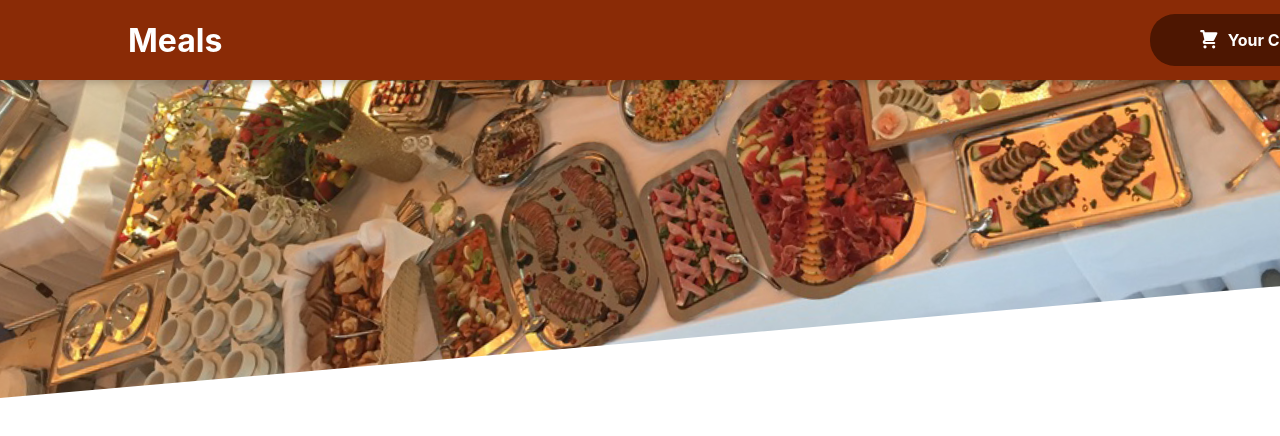
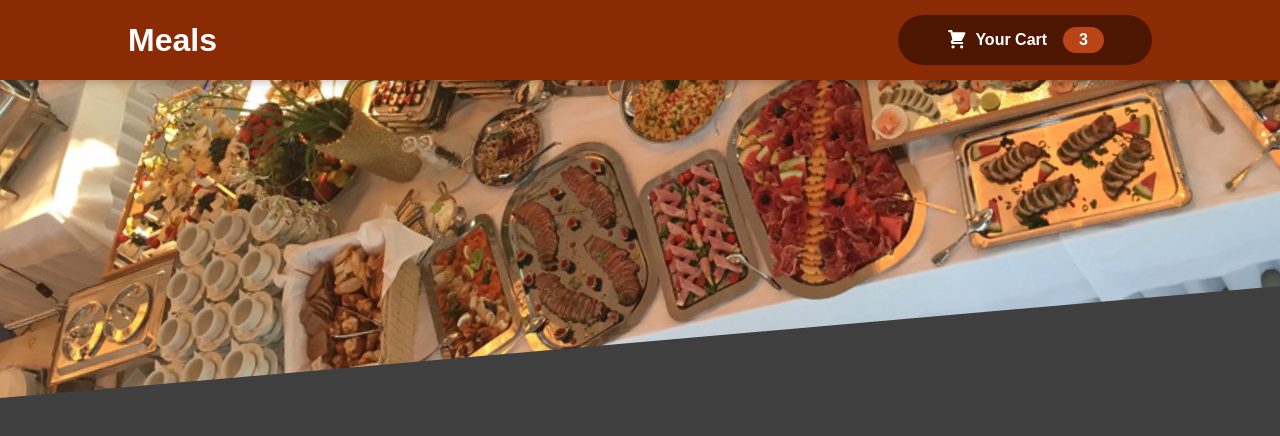
Before and after one commit to jefrey05/react-food-ordering-app, a React (Create React App) app: page / in a window 1280 px wide. Shown: the top 436 px of the page. Built offline with nearby package versions, Linux system fonts and the light colour scheme.

Commit message:
start layout for app

```diff
--- a/src/components/Layout/Header.js
+++ b/src/components/Layout/Header.js
@@ -1,5 +1,5 @@
 import React from "react";
-import mealsImg from '../../assets/meals.jpg'
+import mealsImage from '../../assets/meals.jpg'
 import classes from './Header.module.css'
 import HeaderCartButton from "./HeaderCartButton";
 import { Fragment } from "react";
@@ -8,10 +8,10 @@ const Header = props =>{
     <Fragment>
     <header className={classes.header}>
         <h1>Meals</h1>
-        <HeaderCartButton>Cart</HeaderCartButton>
+        <HeaderCartButton/>
     </header>
     <div className={classes['main-image']}>
-        <img alt="food" src={mealsImg}></img>
+        <img src={mealsImage} alt="A table full of delicious food!"/>
     </div>
  </Fragment>
  )
--- a/src/components/Layout/HeaderCartButton.js
+++ b/src/components/Layout/HeaderCartButton.js
@@ -3,7 +3,7 @@ import classes from './HeaderCartButton.module.css'
 const HeaderCartButton = props =>{
    return (<button className = {classes.button}>
     <span className={classes.icon}>
-    <CartIcon></CartIcon>
+    <CartIcon/>
     </span>
     <span>Your Cart</span>
     <span className={classes.badge}>3</span>
--- a/src/index.css
+++ b/src/index.css
@@ -1,13 +1,5 @@
-body {
-  margin: 0;
-  font-family: -apple-system, BlinkMacSystemFont, 'Segoe UI', 'Roboto', 'Oxygen',
-    'Ubuntu', 'Cantarell', 'Fira Sans', 'Droid Sans', 'Helvetica Neue',
-    sans-serif;
-  -webkit-font-smoothing: antialiased;
-  -moz-osx-font-smoothing: grayscale;
-}
+* { box-sizing: border-box;}
 
-code {
-  font-family: source-code-pro, Menlo, Monaco, Consolas, 'Courier New',
-    monospace;
-}
+html { font-family: 'Noto Sans JP', sans-serif;}
+
+body { margin: 0; background-color: #3f3f3f;}
```
Also changed, not shown: src/components/Meals/MealsSummary.js (added, +15 -0 lines), src/components/Meals/AvailableMeals.js (added), src/components/Meals/Meals.js (added).
